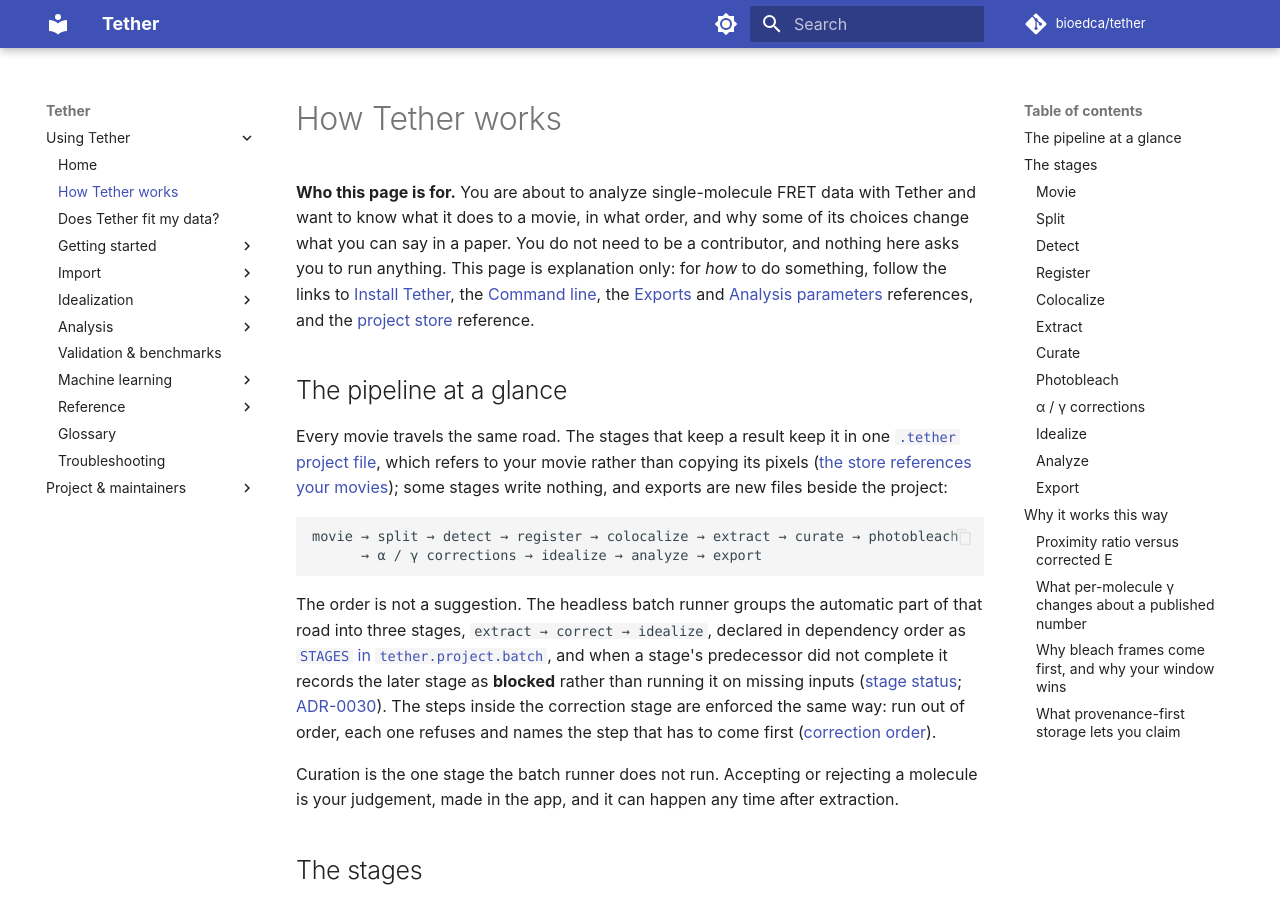
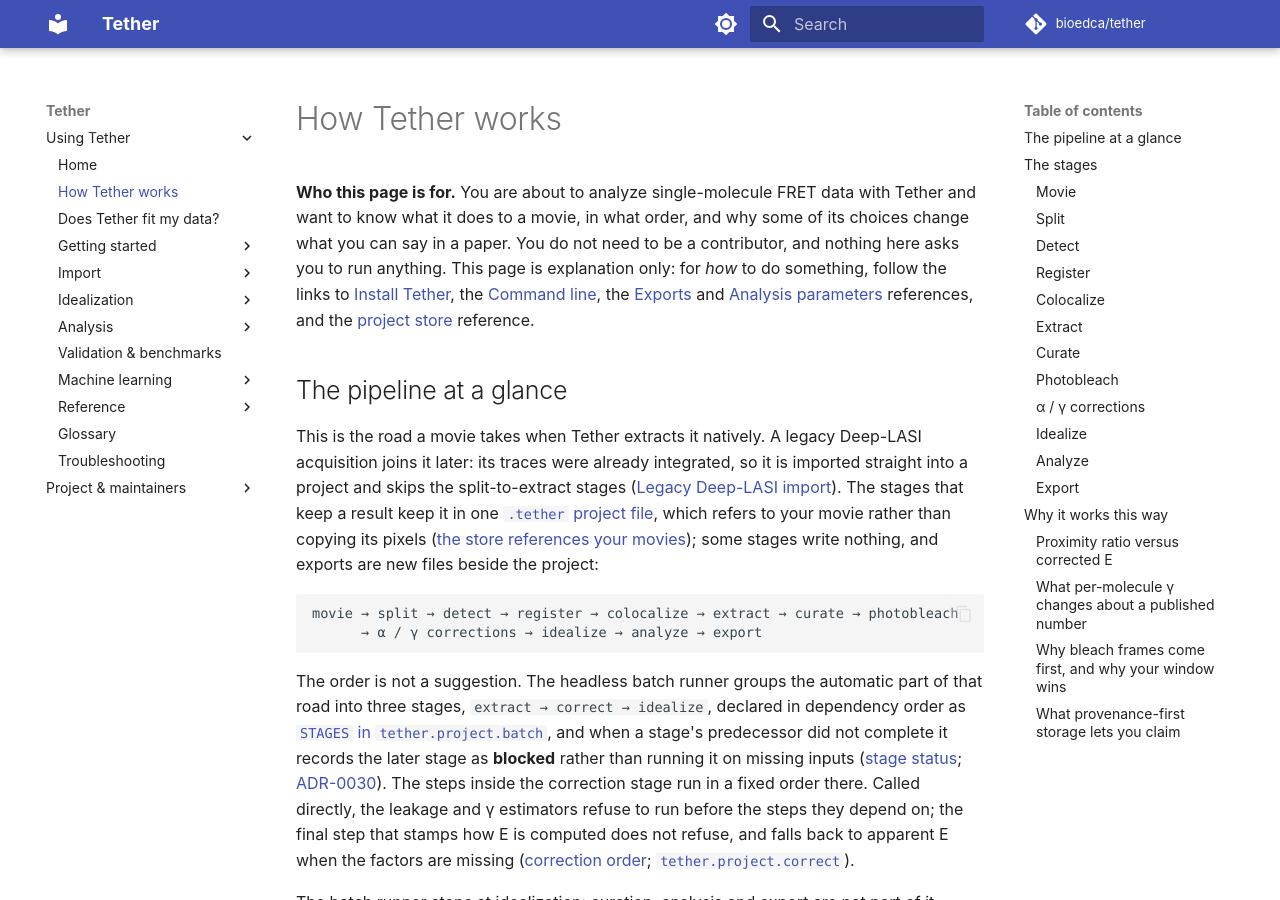
Before and after one commit to bioedca/tether, an MkDocs documentation site: the page built from docs/pipeline.md, in a window 1280 px wide and 900 px high. Built offline with MkDocs 1.6.1 and Material for MkDocs 9.7.7, drawn with Linux system fonts in a browser that asks for light colours; comment, search, counter and statistics services are not loaded; the version menu is left out; some of the changed text lies outside the part shown.

Commit message:
docs(pipeline): scope the spine to native extraction and fix four more overstatements (#171)
Branch legacy Deep-LASI imports off the spine; say only the leakage and
gamma estimators refuse out-of-order calls; say the batch runner stops at
idealization rather than skipping only curation; note that /labels weights
are recomputed on retrain; drop the uncited 'most direct route' comparison
for photobleaching gamma.

```diff
--- a/docs/pipeline.md
+++ b/docs/pipeline.md
@@ -10,7 +10,10 @@ and [Analysis parameters](reference/parameters.md) references, and the
 
 ## The pipeline at a glance
 
-Every movie travels the same road. The stages that keep a result keep it in one
+This is the road a movie takes when Tether extracts it natively. A legacy Deep-LASI
+acquisition joins it later: its traces were already integrated, so it is imported straight
+into a project and skips the split-to-extract stages
+([Legacy Deep-LASI import](io/legacy-import.md)). The stages that keep a result keep it in one
 [`.tether` project file](reference/tether-format.md), which refers to your movie rather than
 copying its pixels ([the store references your movies](compatibility.md#the-store-references-your-movies-it-does-not-copy-them));
 some stages write nothing, and exports are new files beside the project:
@@ -27,11 +30,15 @@ and when a stage's predecessor did not complete it records the later stage as **
 rather than running it on missing inputs
 ([stage status](glossary.md#stage-status-batch);
 [ADR-0030](adr/0030-headless-batch-runner-isolation-and-checkpoint.md)). The steps inside the
-correction stage are enforced the same way: run out of order, each one refuses and names the
-step that has to come first ([correction order](glossary.md#correction-order)).
+correction stage run in a fixed order there. Called directly, the leakage and γ estimators
+refuse to run before the steps they depend on; the final step that stamps how E is computed
+does not refuse, and falls back to apparent E when the factors are missing
+([correction order](glossary.md#correction-order);
+[`tether.project.correct`](https://github.com/bioedca/tether/blob/main/src/tether/project/correct.py)).
 
-Curation is the one stage the batch runner does not run. Accepting or rejecting a molecule is
-your judgement, made in the app, and it can happen any time after extraction.
+The batch runner stops at idealization: curation, analysis and export are not part of it.
+Curation in particular is your judgement, made in the app, and it can happen any time after
+extraction.
 
 ## The stages
 
@@ -110,8 +117,11 @@ file, and row *i* of every trace array is the same molecule
 ### Curate
 
 `tether.project.labels` records each accept or reject you make. The current verdict sits on
-the molecule, and every decision is also appended to a log that is never rewritten, with who
-made it and when ([curation label](glossary.md#curation-label-category-quality-class);
+the molecule, and every decision is also appended to a log, with who made it and when.
+The decision rows are never rewritten; only each row's training weight is recomputed when
+the quality ranker retrains
+([`tether.project.weighting`](https://github.com/bioedca/tether/blob/main/src/tether/project/weighting.py);
+[curation label](glossary.md#curation-label-category-quality-class);
 [ADR-0023](adr/0023-curation-label-codec-and-labels-log.md)).
 
 - **Writes:** `curation_label` on the molecule and a row in `/labels`.
@@ -208,8 +218,7 @@ the `/settings/correction` record can ([correction_method](glossary.md#correctio
 
 γ evens out the difference between the two dyes in brightness and detection. Tether measures
 it on each molecule, from the jump in donor and acceptor intensity at the frame the acceptor
-bleaches, because single-molecule photobleaching is the most direct route to an absolute
-efficiency
+bleaches
 ([`tether.fret.gamma`](https://github.com/bioedca/tether/blob/main/src/tether/fret/gamma.py);
 [ADR-0028](adr/0028-gamma-acceptor-bleach-step-estimator.md)). A molecule whose bleach step
 does not pass the quality gates takes the median γ of the molecules that did
```
